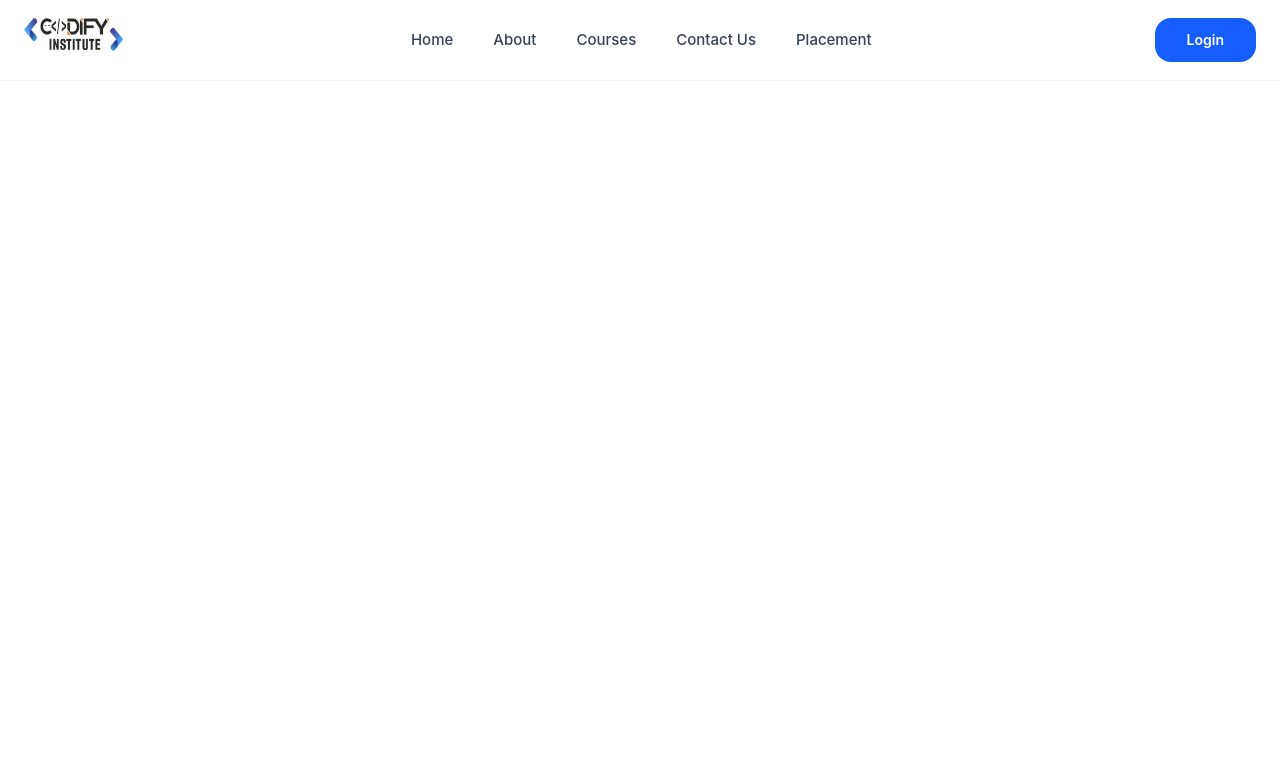
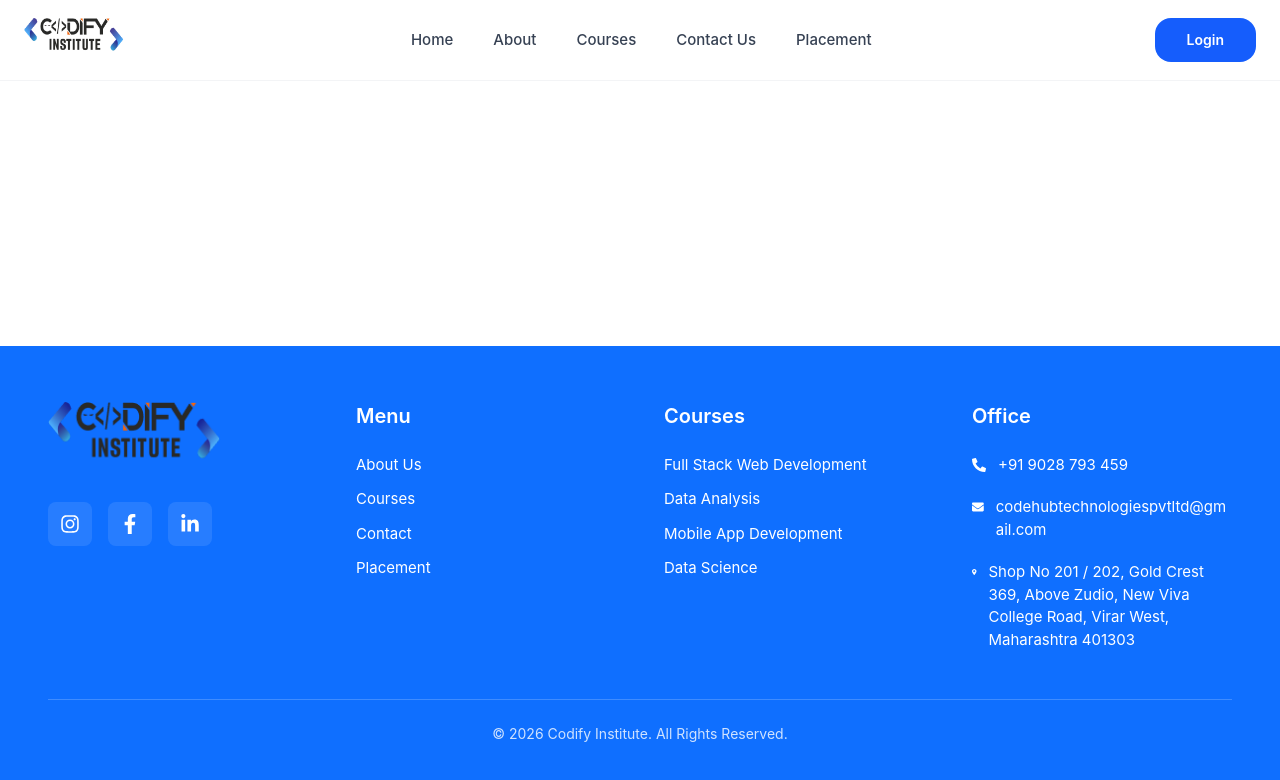
Before and after one commit to parthkambli/codify, a React (Vite) app: page /about in a window 1280 px wide. Shown: the top 780 px of the page. Built offline with nearby package versions, Linux system fonts and the light colour scheme.

Commit message:
package installed

```diff
--- a/package.json
+++ b/package.json
@@ -13,6 +13,7 @@
     "@tailwindcss/vite": "^4.3.0",
     "react": "^19.2.6",
     "react-dom": "^19.2.6",
+    "react-icons": "^5.6.0",
     "react-router-dom": "^7.15.1",
     "tailwindcss": "^4.3.0"
   },
--- a/src/App.jsx
+++ b/src/App.jsx
@@ -2,8 +2,9 @@ import { BrowserRouter as Router, Routes, Route } from 'react-router-dom';
 import './App.css';
 
 import Navbar from './components/Navbar';
+import Footer from './components/Footer';     // ← Added Footer
 
-// Import pages (we'll create them soon)
+// Import pages
 import Home from './pages/Home';
 // import About from './pages/About';
 // import Courses from './pages/Courses';
@@ -13,9 +14,10 @@ import Home from './pages/Home';
 function App() {
   return (
     <Router>
-      <div className="min-h-screen bg-white">
+      <div className="min-h-screen bg-white flex flex-col">
         <Navbar />
 
+        <main className="flex-1">
           <Routes>
             <Route path="/" element={<Home />} />
             {/* <Route path="/about" element={<About />} />
@@ -23,6 +25,9 @@ function App() {
             <Route path="/contact" element={<Contact />} />
             <Route path="/placement" element={<Placement />} /> */}
           </Routes>
+        </main>
+
+        <Footer />
       </div>
     </Router>
   );
--- a/src/pages/About.jsx
+++ b/src/pages/About.jsx
@@ -8,7 +8,6 @@ const About = () => {
         {/* ABOUT PAGE CONTENT */}
       </div>
 
-      <Footer />
     </>
   );
 };
```
Also changed, not shown: 1 other file (tests, documents, lock files or other folders). Lines whose indentation alone changed are shown as unchanged.
